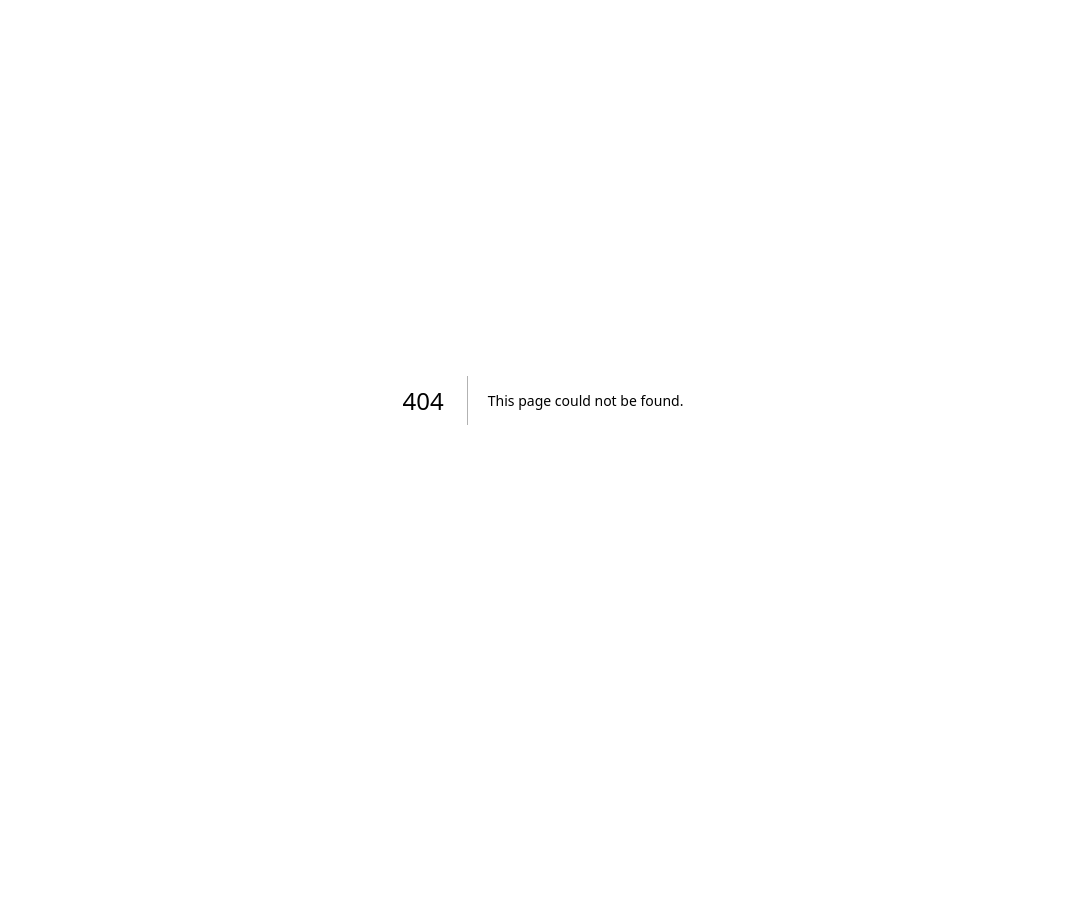
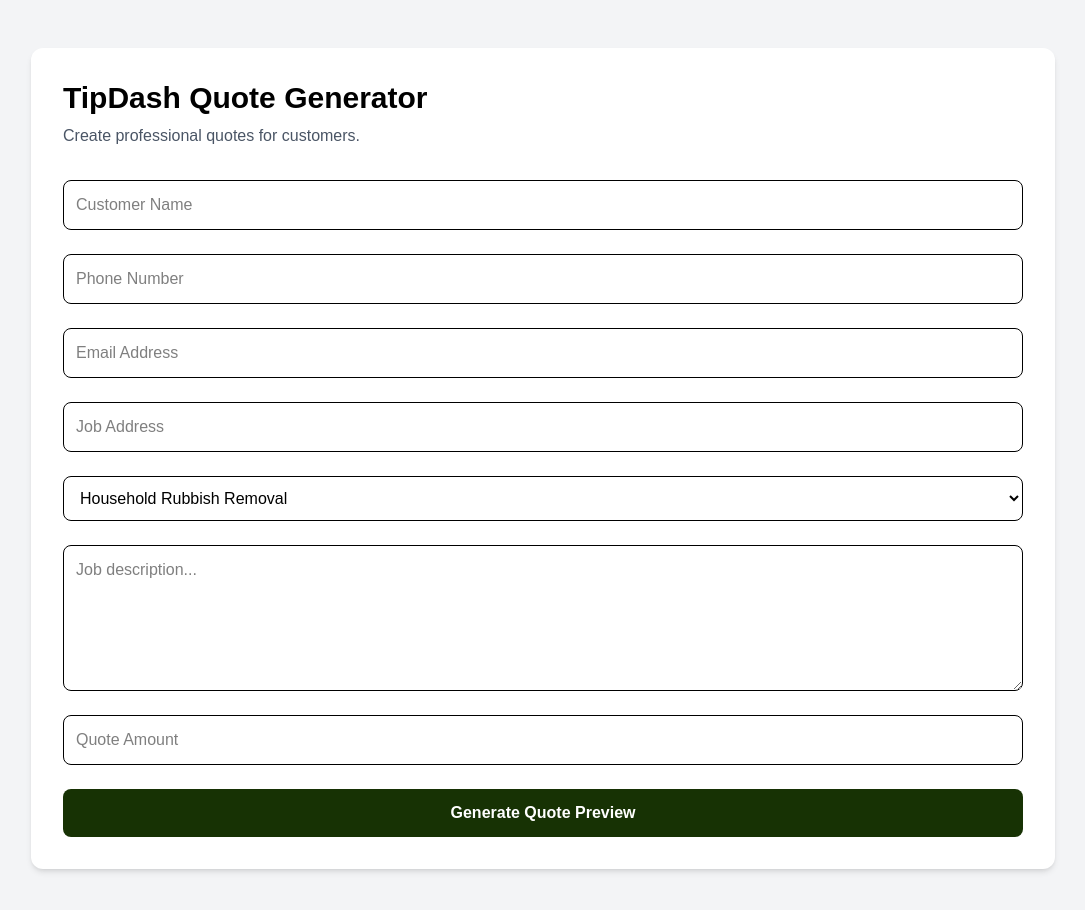
Before and after one commit to hudsonfort40-bit/tipdash-website, a Next.js app: page /portal/quotes in a window 1280 px wide. Before the commit this address had no page. Shown: the top 910 px of the page, without its empty margins (97-1182 px from the left). Before the commit the page ends 800 px from the top, so only its background shows below. Built offline with nearby package versions, Linux system fonts and the light colour scheme.

Commit message:
Working quote form with photo uploads

```diff
--- /dev/null
+++ b/app/portal/quotes/page.tsx
@@ -0,0 +1,308 @@
+"use client";
+
+import { useState } from "react";
+
+function generateQuoteNumber() {
+  const year = new Date().getFullYear();
+
+  const storageKey = "tipdash_quote_number";
+
+  const lastNumber = Number(
+    localStorage.getItem(storageKey) || 0
+  );
+
+  const nextNumber = lastNumber + 1;
+
+  localStorage.setItem(
+    storageKey,
+    String(nextNumber)
+  );
+
+  return `TD-Q-${year}-${String(nextNumber).padStart(3, "0")}`;
+}
+
+
+export default function QuotesPage() {
+  const [quote, setQuote] = useState<any>(null);
+
+  const [formData, setFormData] = useState({
+    customerName: "",
+    phone: "",
+    email: "",
+    address: "",
+    service: "Household Rubbish Removal",
+    description: "",
+    amount: "",
+  });
+
+
+  function handleChange(
+    e: React.ChangeEvent<
+      HTMLInputElement |
+      HTMLTextAreaElement |
+      HTMLSelectElement
+    >
+  ) {
+    setFormData({
+      ...formData,
+      [e.target.name]: e.target.value,
+    });
+  }
+
+
+  function generateQuote() {
+
+    const now = new Date();
+
+    setQuote({
+      ...formData,
+
+      quoteNumber: generateQuoteNumber(),
+
+      date: now.toLocaleDateString(
+        "en-AU"
+      ),
+    });
+
+  }
+
+
+
+  return (
+    <main className="min-h-screen bg-gray-100 px-6 py-12">
+
+      <div className="mx-auto max-w-5xl">
+
+        <div className="rounded-xl bg-white p-8 shadow-md">
+
+
+          <h1 className="text-3xl font-bold text-black">
+            TipDash Quote Generator
+          </h1>
+
+
+          <p className="mt-2 text-gray-600">
+            Create professional quotes for customers.
+          </p>
+
+
+
+          <div className="mt-8 grid gap-6">
+
+
+            <input
+              name="customerName"
+              placeholder="Customer Name"
+              value={formData.customerName}
+              onChange={handleChange}
+              className="rounded-lg border p-3 text-black"
+            />
+
+
+            <input
+              name="phone"
+              placeholder="Phone Number"
+              value={formData.phone}
+              onChange={handleChange}
+              className="rounded-lg border p-3 text-black"
+            />
+
+
+            <input
+              name="email"
+              placeholder="Email Address"
+              value={formData.email}
+              onChange={handleChange}
+              className="rounded-lg border p-3 text-black"
+            />
+
+
+            <input
+              name="address"
+              placeholder="Job Address"
+              value={formData.address}
+              onChange={handleChange}
+              className="rounded-lg border p-3 text-black"
+            />
+
+
+
+            <select
+              name="service"
+              value={formData.service}
+              onChange={handleChange}
+              className="rounded-lg border p-3 text-black"
+            >
+
+              <option>
+                Household Rubbish Removal
+              </option>
+
+              <option>
+                Green Waste Removal
+              </option>
+
+              <option>
+                Furniture Removal
+              </option>
+
+              <option>
+                Appliance Removal
+              </option>
+
+              <option>
+                Property Clean Out
+              </option>
+
+              <option>
+                Commercial Rubbish Removal
+              </option>
+
+            </select>
+
+
+
+
+            <textarea
+              name="description"
+              placeholder="Job description..."
+              rows={5}
+              value={formData.description}
+              onChange={handleChange}
+              className="rounded-lg border p-3 text-black"
+            />
+
+
+
+            <input
+              name="amount"
+              placeholder="Quote Amount"
+              type="number"
+              value={formData.amount}
+              onChange={handleChange}
+              className="rounded-lg border p-3 text-black"
+            />
+
+
+
+            <button
+              onClick={generateQuote}
+              className="rounded-lg bg-tipdash-dark px-6 py-3 font-semibold text-white hover:opacity-90"
+            >
+              Generate Quote Preview
+            </button>
+
+
+          </div>
+
+
+
+          {quote && (
+
+            <div className="mt-12 rounded-xl border p-8">
+
+
+              <div className="text-center">
+
+                <h2 className="text-2xl font-bold text-black">
+                  TipDash Rubbish Removal
+                </h2>
+
+
+                <p className="mt-2 text-xl font-semibold text-black">
+                  QUOTE
+                </p>
+
+
+              </div>
+
+
+
+              <div className="mt-8 space-y-3 text-black">
+
+
+                <p>
+                  <strong>Quote Number:</strong>{" "}
+                  {quote.quoteNumber}
+                </p>
+
+
+                <p>
+                  <strong>Date:</strong>{" "}
+                  {quote.date}
+                </p>
+
+
+                <hr />
+
+
+                <p>
+                  <strong>Customer:</strong>{" "}
+                  {quote.customerName}
+                </p>
+
+
+                <p>
+                  <strong>Phone:</strong>{" "}
+                  {quote.phone}
+                </p>
+
+
+                <p>
+                  <strong>Email:</strong>{" "}
+                  {quote.email}
+                </p>
+
+
+                <p>
+                  <strong>Address:</strong>{" "}
+                  {quote.address}
+                </p>
+
+
+                <hr />
+
+
+                <p>
+                  <strong>Service:</strong>{" "}
+                  {quote.service}
+                </p>
+
+
+                <p>
+                  <strong>Description:</strong>{" "}
+                  {quote.description}
+                </p>
+
+
+
+                <div className="mt-6 text-center">
+
+                  <p className="text-gray-600">
+                    Total
+                  </p>
+
+
+                  <p className="text-4xl font-bold">
+                    ${quote.amount}
+                  </p>
+
+
+                </div>
+
+
+              </div>
+
+
+            </div>
+
+          )}
+
+
+        </div>
+
+      </div>
+
+    </main>
+  );
+}
```
